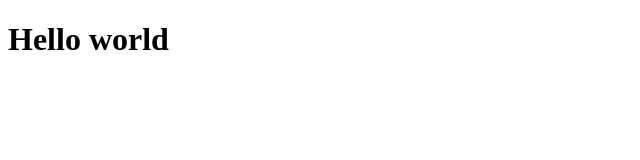
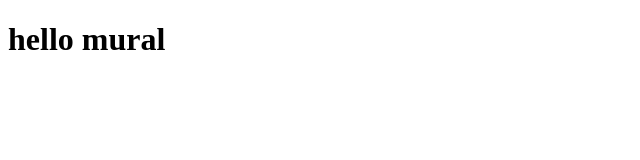
Before and after one commit to EddyPBR/mural-digital, a React (Create React App) app in the folder web/: page / in a window 1280 px wide. Shown: the top 160 px of the page, without its empty margins (0-640 px from the left). Built offline with nearby package versions, Linux system fonts and the light colour scheme.

Commit message:
:package: Preparando rotas com react-router-dom

```diff
--- a/web/package.json
+++ b/web/package.json
@@ -12,6 +12,7 @@
     "@types/react-dom": "^16.9.0",
     "react": "^16.13.1",
     "react-dom": "^16.13.1",
+    "react-router-dom": "^5.2.0",
     "react-scripts": "3.4.3",
     "typescript": "~3.7.2"
   },
@@ -37,6 +38,7 @@
     ]
   },
   "devDependencies": {
+    "@types/react-router-dom": "^5.1.5",
     "@typescript-eslint/eslint-plugin": "^4.4.0",
     "@typescript-eslint/parser": "^4.4.1-alpha.0",
     "eslint": "^7.10.0",
--- a/web/src/App.tsx
+++ b/web/src/App.tsx
@@ -1,7 +1,7 @@
 import React from "react";
 
-const App = () => {
-  return <h1>Hello world</h1>;
-};
+import Routes from "./routes";
+
+const App = () => <Routes />;
 
 export default App;
--- /dev/null
+++ b/web/src/pages/Mural/index.tsx
@@ -0,0 +1,9 @@
+import React from "react";
+
+// import { Container } from './styles';
+
+const Mural: React.FC = () => {
+  return <h1>hello mural</h1>;
+};
+
+export default Mural;
--- a/web/src/routes.tsx
+++ b/web/src/routes.tsx
@@ -0,0 +1,14 @@
+import React from "react";
+import { BrowserRouter, Route } from "react-router-dom";
+
+import Mural from "./pages/Mural";
+
+const Routes: React.FC = () => {
+  return (
+    <BrowserRouter>
+      <Route path="/" exact component={Mural} />
+    </BrowserRouter>
+  );
+};
+
+export default Routes;
```
Also changed, not shown: 1 other file (tests, documents, lock files or other folders).
